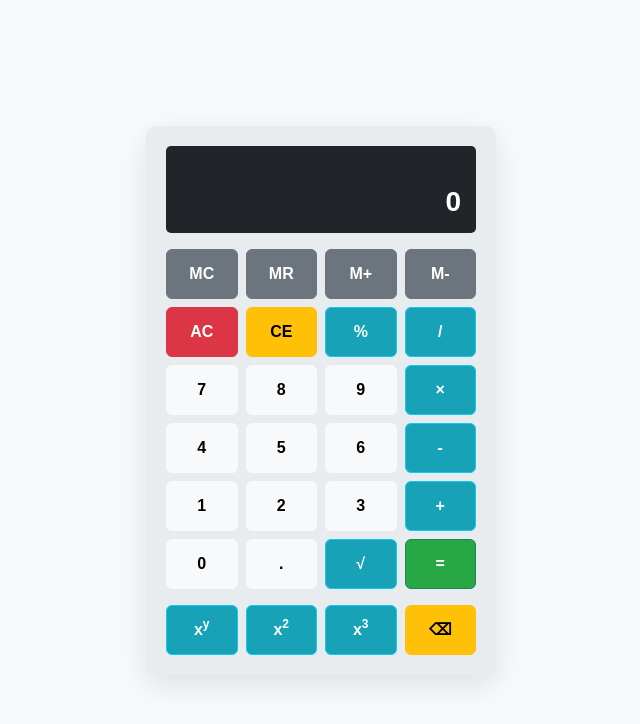
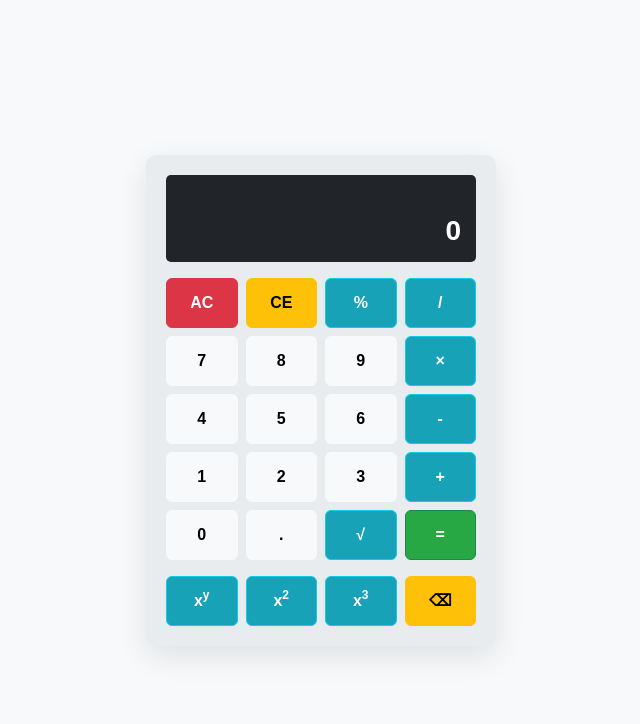
Before and after one commit to primsajun/prime-calculator, a plain HTML site: page index.html in a window 1280 px wide. Shown: the whole page, without its empty margins (319-959 px from the left). Drawn offline with nearby package versions, Linux system fonts and the light colour scheme.

Commit message:
Update index.html

```diff
--- a/index.html
+++ b/index.html
@@ -16,12 +16,12 @@
                     <div id="display" class="display">0</div>
                 </div>
 
-                <div class="row g-2 mb-2">
+<!--                 <div class="row g-2 mb-2">
                     <div class="col-3"><button class="btn btn-secondary w-100" onclick="clearMemory()">MC</button></div>
                     <div class="col-3"><button class="btn btn-secondary w-100" onclick="recallMemory()">MR</button></div>
                     <div class="col-3"><button class="btn btn-secondary w-100" onclick="addToMemory()">M+</button></div>
                     <div class="col-3"><button class="btn btn-secondary w-100" onclick="subtractFromMemory()">M-</button></div>
-                </div>
+                </div> -->
 
                 <div class="row g-2 mb-2">
                     <div class="col-3"><button class="btn btn-danger w-100" onclick="clearAll()">AC</button></div>
```
